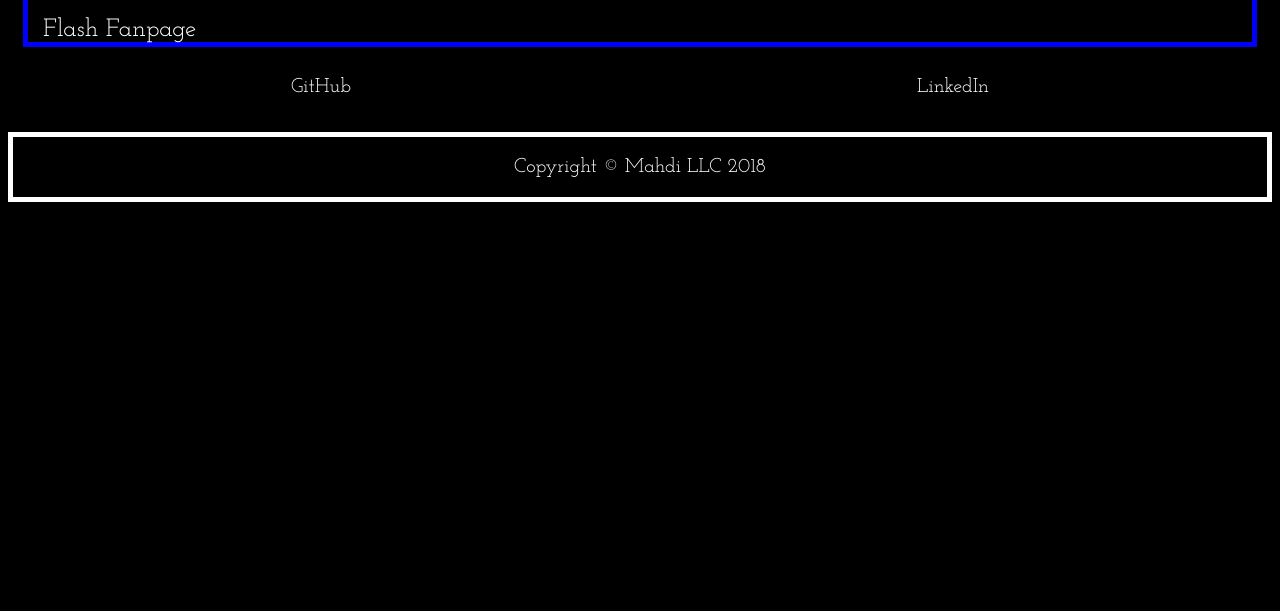
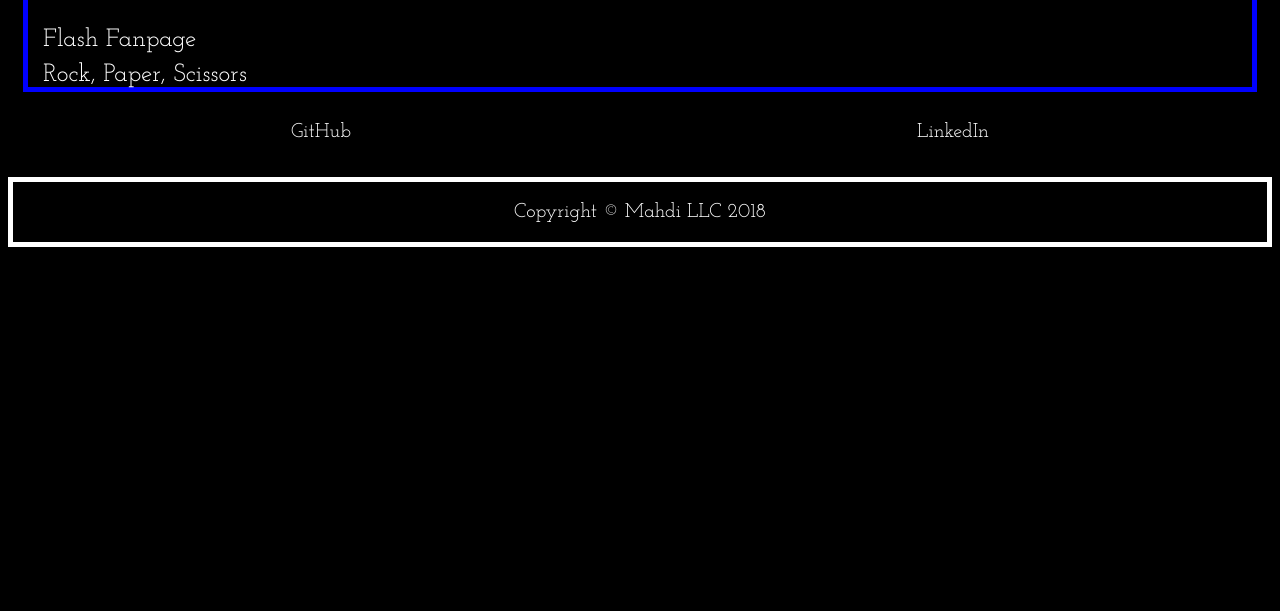
Before and after one commit to Mukhtar217/mukhtar.github.io, a plain HTML site: page portflolio.html in a window 1280 px wide. Shown: the part 189-800 px from the top of the page. Drawn offline with Linux system fonts and the light colour scheme.

Commit message:
RPSProject

```diff
--- a/portflolio.html
+++ b/portflolio.html
@@ -21,6 +21,9 @@
         <div class="row projects">
             <a href="https://mukhtar217.github.io/fanpage/">Flash Fanpage</a>
         </div>
+        <div class="row projects">
+        <a href="https://mukhtar217.github.io/rockpaperscissors/">Rock, Paper, Scissors</a>
+        </div>
         </div>
         <div class="row contact">
                 <a href="https://github.com/Mukhtar217">GitHub</a>
--- a/style.css
+++ b/style.css
@@ -77,6 +77,7 @@ a:hover{
 
 .projects{
     font-size:25px;
+    padding-top: 10px;
 }
 
 #whole{
```
